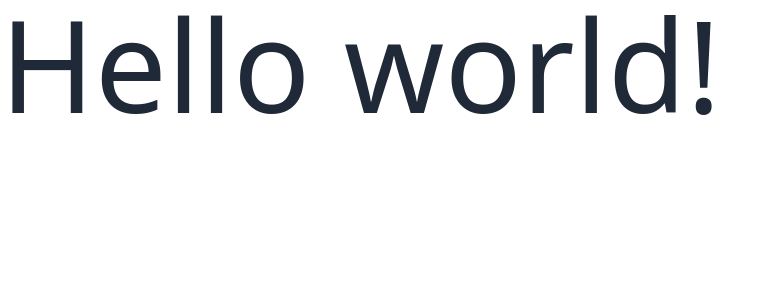
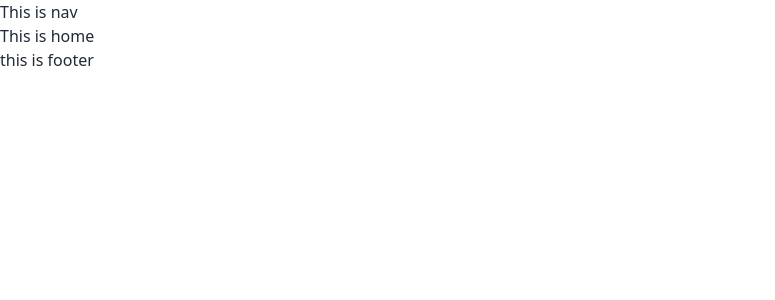
Before and after one commit to rznayeem/tour-trekker-client, a React (Vite) app: page / in a window 1280 px wide. Shown: the top 300 px of the page, without its empty margins (0-775 px from the left). Built offline with nearby package versions, Linux system fonts and the light colour scheme.

Commit message:
created basic routes

```diff
--- /dev/null
+++ b/src/Common/Footer/Footer.jsx
@@ -0,0 +1,11 @@
+import React from 'react';
+
+const Footer = () => {
+  return (
+    <div>
+      <h1>this is footer</h1>
+    </div>
+  );
+};
+
+export default Footer;
--- /dev/null
+++ b/src/Common/Nav/Nav.jsx
@@ -0,0 +1,9 @@
+const Nav = () => {
+  return (
+    <div>
+      <h1>This is nav</h1>
+    </div>
+  );
+};
+
+export default Nav;
--- /dev/null
+++ b/src/Layouts/Root.jsx
@@ -0,0 +1,15 @@
+import { Outlet } from 'react-router-dom';
+import Nav from '../Common/Nav/Nav';
+import Footer from '../Common/Footer/Footer';
+
+const Root = () => {
+  return (
+    <>
+      <Nav></Nav>
+      <Outlet></Outlet>
+      <Footer></Footer>
+    </>
+  );
+};
+
+export default Root;
--- /dev/null
+++ b/src/pages/Home/Home.jsx
@@ -0,0 +1,11 @@
+import React from 'react';
+
+const Home = () => {
+  return (
+    <div>
+      <h1>This is home</h1>
+    </div>
+  );
+};
+
+export default Home;
--- /dev/null
+++ b/src/pages/Login/Login.jsx
@@ -0,0 +1,7 @@
+import React from 'react';
+
+const Login = () => {
+  return <div></div>;
+};
+
+export default Login;
--- /dev/null
+++ b/src/pages/Register/Register.jsx
@@ -0,0 +1,7 @@
+import React from 'react';
+
+const Register = () => {
+  return <div></div>;
+};
+
+export default Register;
```
Also changed, not shown: src/Routes/Router.jsx (+9 -1 lines).
